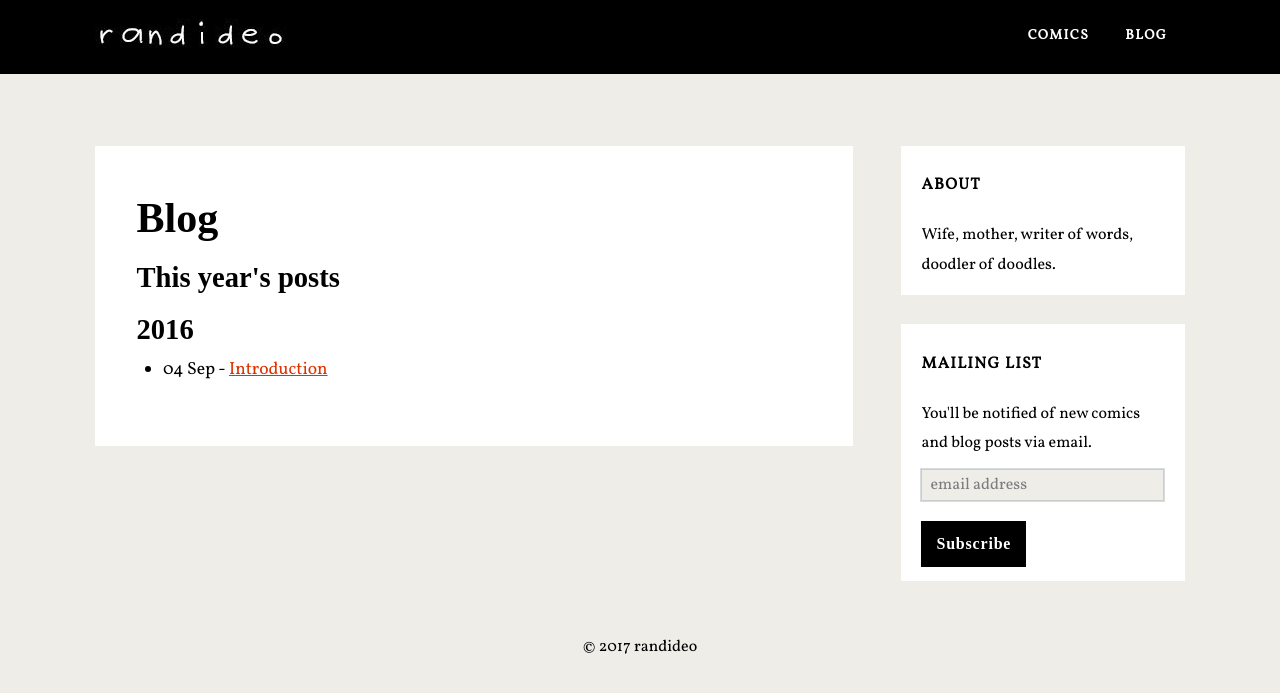
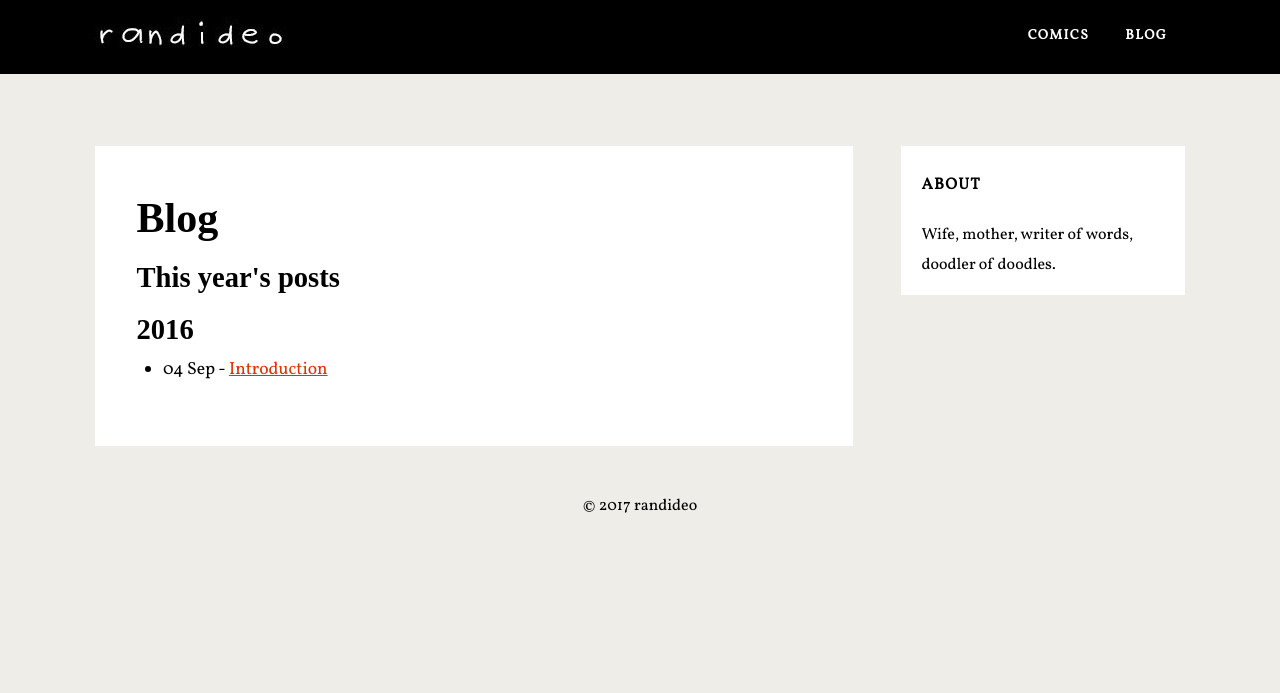
Before and after one commit to randideo/randideo.github.io, a Jekyll site: the page built from blog.html, in a window 1280 px wide. Shown: the top 693 px of the page. Built offline with Jekyll 4.4.1, drawn with Linux system fonts in a browser that asks for light colours; nearby versions of some CDN libraries; some web fonts are replaced; comment, search, counter and statistics services are not loaded.

Commit message:
Update sidebar.html

```diff
--- a/_includes/sidebar.html
+++ b/_includes/sidebar.html
@@ -7,21 +7,7 @@
 Wife, mother, writer of words, doodler of doodles.
         </div></div>
 
-         <div class='widget HTML' data-version='1' id='HTML3'>
-             <h2 class='title'>Mailing List</h2>
-             <div style="padding-bottom: 10px;">You'll be notified of new comics and blog posts via email.</div>
-  <style>.email-octopus-form-wrapper h2{font-size:20px;margin:0 0 25px 0;}.email-octopus-form-row{margin-bottom:15px;}.email-octopus-form-row label{display:block;}.email-octopus-form-row input{width:100%;padding:8px;height:32px;border:1px solid #ccc;}.email-octopus-form-row-subscribe{margin-top:20px;}.email-octopus-form-row-subscribe button{color:#fff;background-color:#000000;border:0;max-width: 13.875em; padding:8px 15px;font-family: lusitana, serif;
-    font-size: 1em;
-    line-height: 1.85;font-weight:bold; letter-spacing: .05em;}.email-octopus-form-row-hp{position:absolute;left:-5000px;}.email-octopus-error-message{color:#e74c3c;}.email-octopus-referral{margin-top:20px;}</style>
-<div class="email-octopus-form-wrapper"><form action="https://tinyletter.com/randideo" method="post" target="popupwindow" onsubmit="window.open('https://tinyletter.com/randideo', 'popupwindow', 'scrollbars=yes,width=800,height=600');return true">
 
-<div class="email-octopus-form-row">
-
-      <input type="text" value="email address" name="email" class="email-octopus-email-address" onfocus="this.value = (this.value=='email address' ? '' : this.value)" onblur="this.value = (this.value=='' ? 'email address' : this.value)"/></div>
-<div class="email-octopus-form-row-subscribe">
-      <button type="submit" name="sub">Subscribe</button>
-</div>
-</form></div></div>
 
 
 
```
